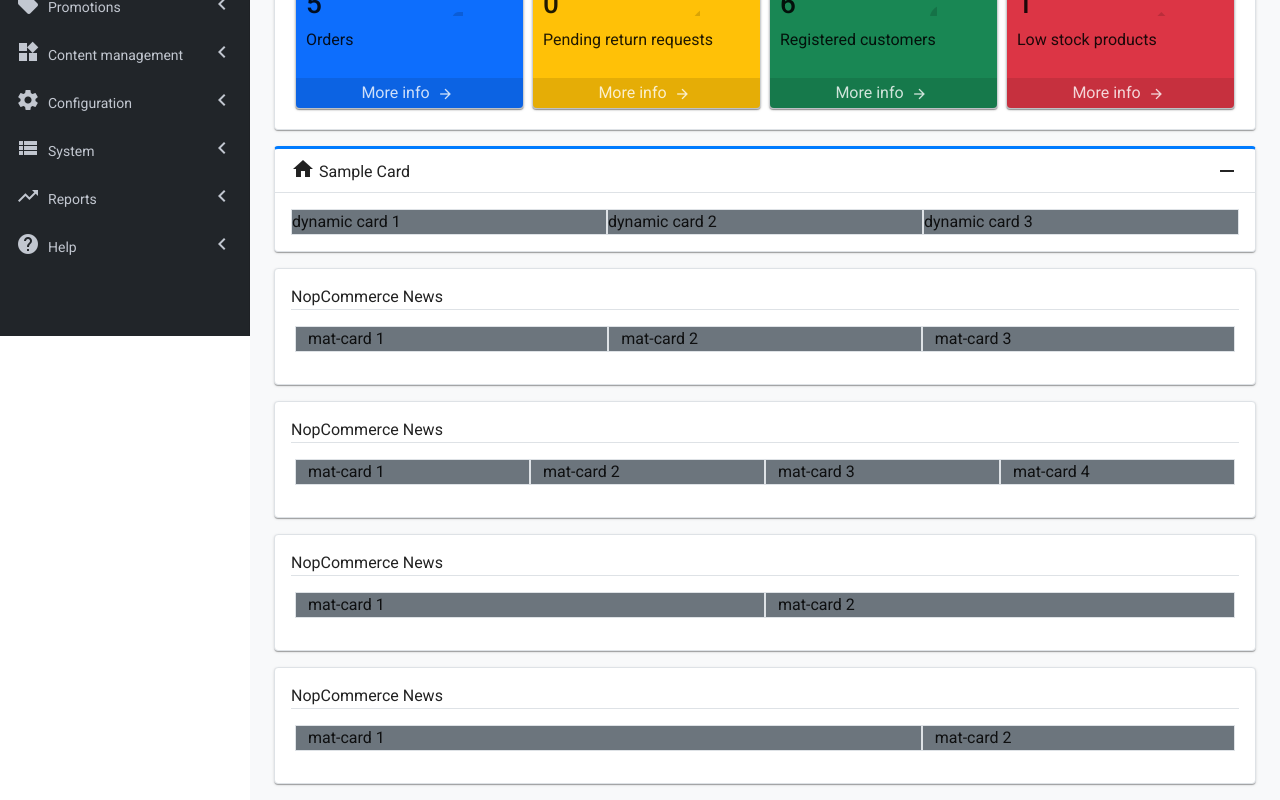
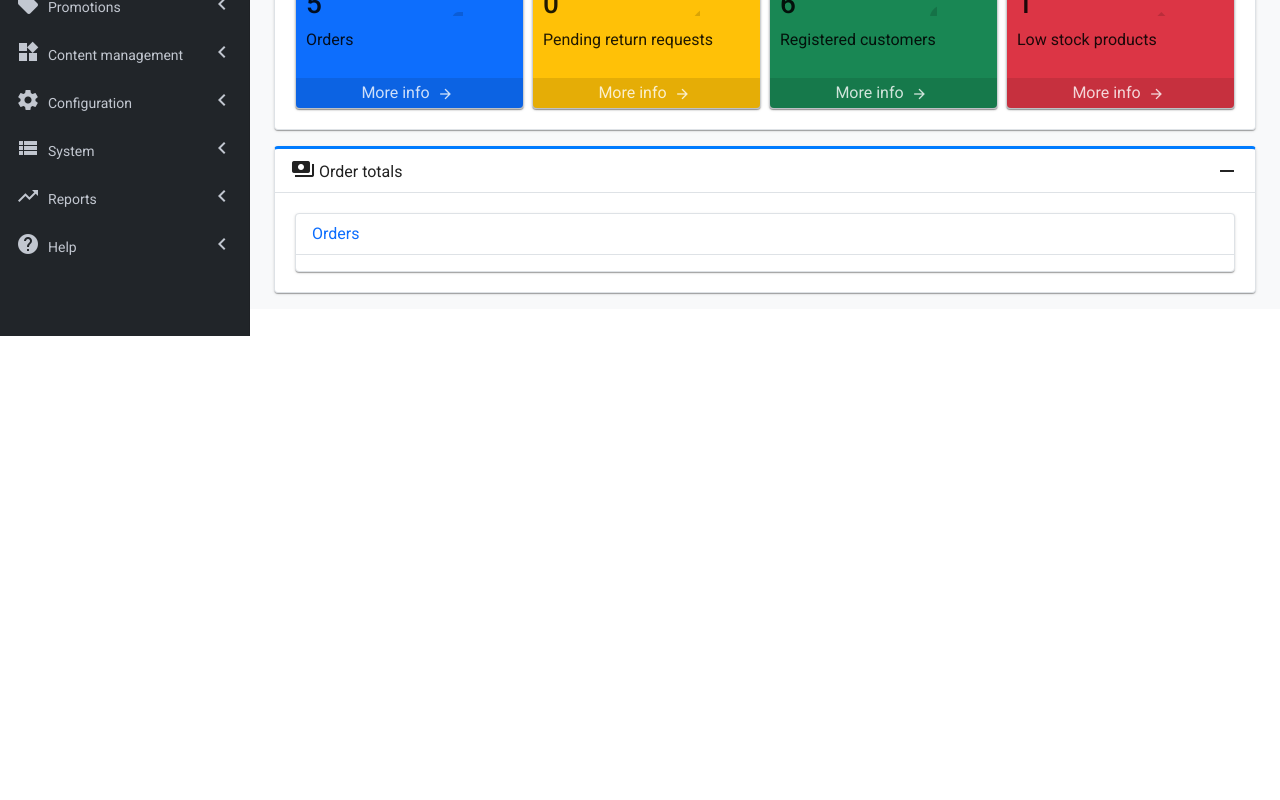
Before and after one commit to kritdev/angular_lab, an Angular app: page / in a window 1280 px wide. Shown: the part 464-1264 px from the top of the page. After the commit the page ends 800 px from the top, so only its background shows below. Built offline with nearby package versions, Linux system fonts and the light colour scheme.

Commit message:
table-card component - create and link

```diff
--- a/src/app/app.module.ts
+++ b/src/app/app.module.ts
@@ -12,6 +12,7 @@ import { DetailCardComponent } from './component/detail-card/detail-card.compone
 import { DetailCardDirective } from './component/detail-card.directive';
 import { NewsCardComponent } from './component/news-card/news-card.component';
 import { StatisticCardComponent } from './component/statistic-card/statistic-card.component';
+import { TableCardComponent } from './component/table-card/table-card.component';
 
 @NgModule({
   declarations: [
@@ -23,7 +24,8 @@ import { StatisticCardComponent } from './component/statistic-card/statistic-car
     DetailCardComponent,
     DetailCardDirective,
     NewsCardComponent,
-    StatisticCardComponent
+    StatisticCardComponent,
+    TableCardComponent
   ],
   imports: [
     BrowserModule,
--- a/src/app/component/detail-card.service.ts
+++ b/src/app/component/detail-card.service.ts
@@ -3,6 +3,7 @@ import { DetailCardItem } from './detail-card-item';
 import { DetailCardComponent } from './detail-card/detail-card.component';
 import { NewsCardComponent } from './news-card/news-card.component';
 import { StatisticCardComponent } from './statistic-card/statistic-card.component';
+import { TableCardComponent } from './table-card/table-card.component';
 
 @Injectable({
   providedIn: 'root'
@@ -33,5 +34,12 @@ export class DetailCardService {
       new DetailCardItem(StatisticCardComponent, {title:'Low stock products', count:1, iconName:'trending_down', bgClass:'bg-danger'}),
     ];
   }
+
+  retrieveOrderTableCard(): DetailCardItem[] {
+    return [
+      new DetailCardItem(TableCardComponent, {title:'Orders'}),
+    ];
+  }
+
   constructor() { }
 }
--- /dev/null
+++ b/src/app/component/table-card/table-card.component.html
@@ -0,0 +1,9 @@
+
+<mat-card class="bg-white border p-0 m-1">
+  <div class="border-bottom px-3 py-2 news-header text-primary">
+      {{data.title}}
+  </div>
+  <div class="px-3 py-2">
+    {{data.content}}
+  </div>
+</mat-card>
--- /dev/null
+++ b/src/app/component/table-card/table-card.component.ts
@@ -0,0 +1,17 @@
+import { Component, Input, OnInit } from '@angular/core';
+
+@Component({
+  selector: 'app-table-card',
+  templateUrl: './table-card.component.html',
+  styleUrls: ['./table-card.component.css']
+})
+export class TableCardComponent implements OnInit {
+
+  @Input() data = {title:'news-title', content:'news-content'};
+
+  constructor() { }
+
+  ngOnInit(): void {
+  }
+
+}
--- a/src/app/layout/main/main.component.html
+++ b/src/app/layout/main/main.component.html
@@ -15,75 +15,10 @@
     </app-group-card>
 
     <app-group-card
-      [title]="'Sample Card'"
-      [iconName]="'home'"
-      [cardItemList]="cardItemList">
+      [title]="'Order totals'"
+      [iconName]="'payments'"
+      [cardItemList]="orderTable">
     </app-group-card>
-
-    <mat-card class="bg-white border m-2">
-      <div class="border-bottom">
-        NopCommerce News
-      </div>
-      <div class='row p-3'>
-        <div class="col-md border bg-secondary">
-          mat-card 1
-        </div>
-        <div class="col-md border bg-secondary">
-          mat-card 2
-        </div>
-        <div class="col-md border bg-secondary">
-          mat-card 3
-        </div>
-      </div>
-    </mat-card>
-
-    <mat-card class="bg-white border m-2">
-      <div class="border-bottom">
-        NopCommerce News
-      </div>
-      <div class='row p-3'>
-        <div class="col-lg-3 col-6 border bg-secondary">
-          mat-card 1
-        </div>
-        <div class="col-lg-3 col-6 border bg-secondary">
-          mat-card 2
-        </div>
-        <div class="col-lg-3 col-6 border bg-secondary">
-          mat-card 3
-        </div>
-        <div class="col-lg-3 col-6 border bg-secondary">
-          mat-card 4
-        </div>
-      </div>
-    </mat-card>
-
-    <mat-card class="bg-white border m-2">
-      <div class="border-bottom">
-        NopCommerce News
-      </div>
-      <div class='row p-3'>
-        <div class="col-md border bg-secondary">
-          mat-card 1
-        </div>
-        <div class="col-md border bg-secondary">
-          mat-card 2
-        </div>
-      </div>
-    </mat-card>
-
-    <mat-card class="bg-white border m-2">
-      <div class="border-bottom">
-        NopCommerce News
-      </div>
-      <div class='row p-3'>
-        <div class="col-md-8 border bg-secondary">
-          mat-card 1
-        </div>
-        <div class="col-md-4 border bg-secondary">
-          mat-card 2
-        </div>
-      </div>
-    </mat-card>
 
   </div>
 </main>
--- a/src/app/layout/main/main.component.ts
+++ b/src/app/layout/main/main.component.ts
@@ -12,6 +12,7 @@ export class MainComponent implements OnInit {
   cardItemList: DetailCardItem[];
   newsCardList: DetailCardItem[];
   staticticCardList: DetailCardItem[];
+  orderTable: DetailCardItem[];
 
   constructor(private detailCardService: DetailCardService) { }
 
@@ -23,6 +24,7 @@ export class MainComponent implements OnInit {
     this.cardItemList = this.detailCardService.retrieveCardDetail();
     this.newsCardList = this.detailCardService.retrieveNewsCards();
     this.staticticCardList = this.detailCardService.retrieveStatisticCards();
+    this.orderTable = this.detailCardService.retrieveOrderTableCard();
   }
 
 }
```
Also changed, not shown: src/app/component/table-card/table-card.component.css (added).
